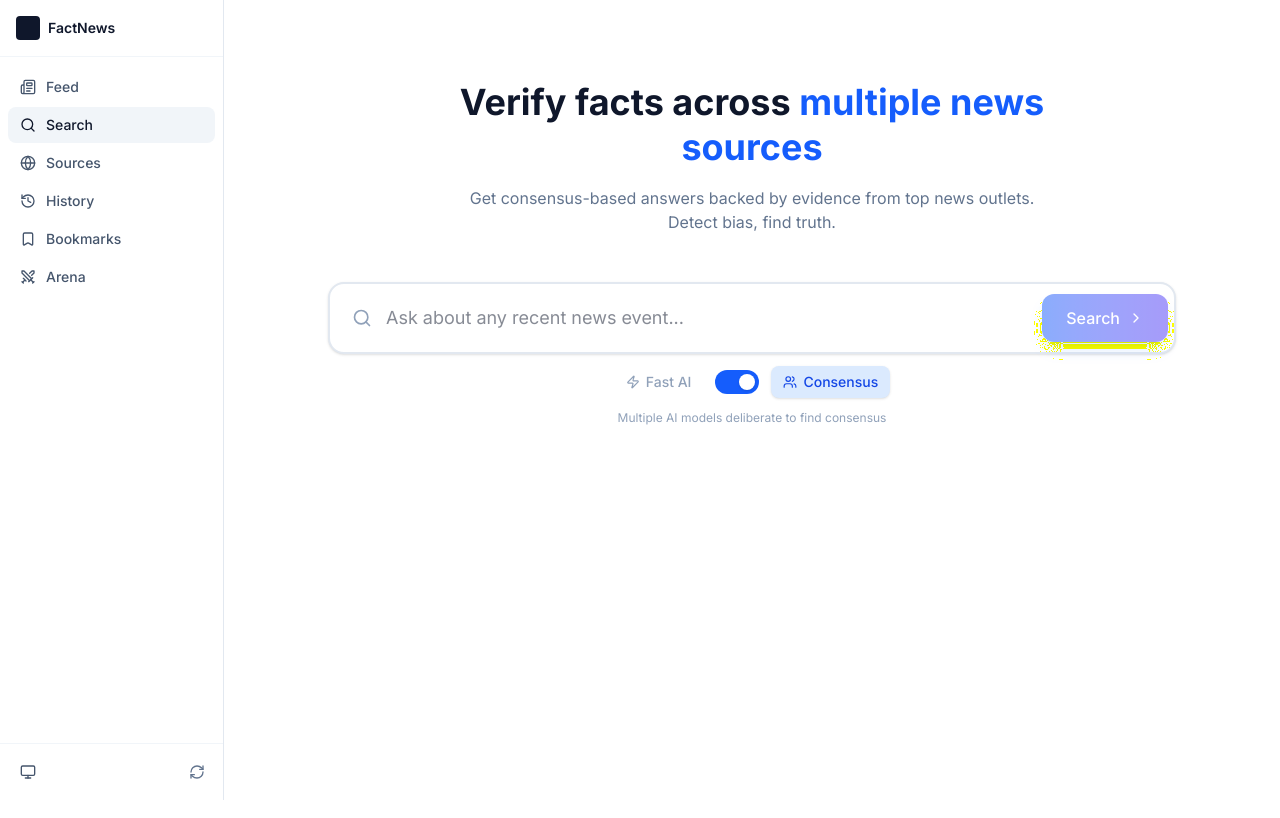
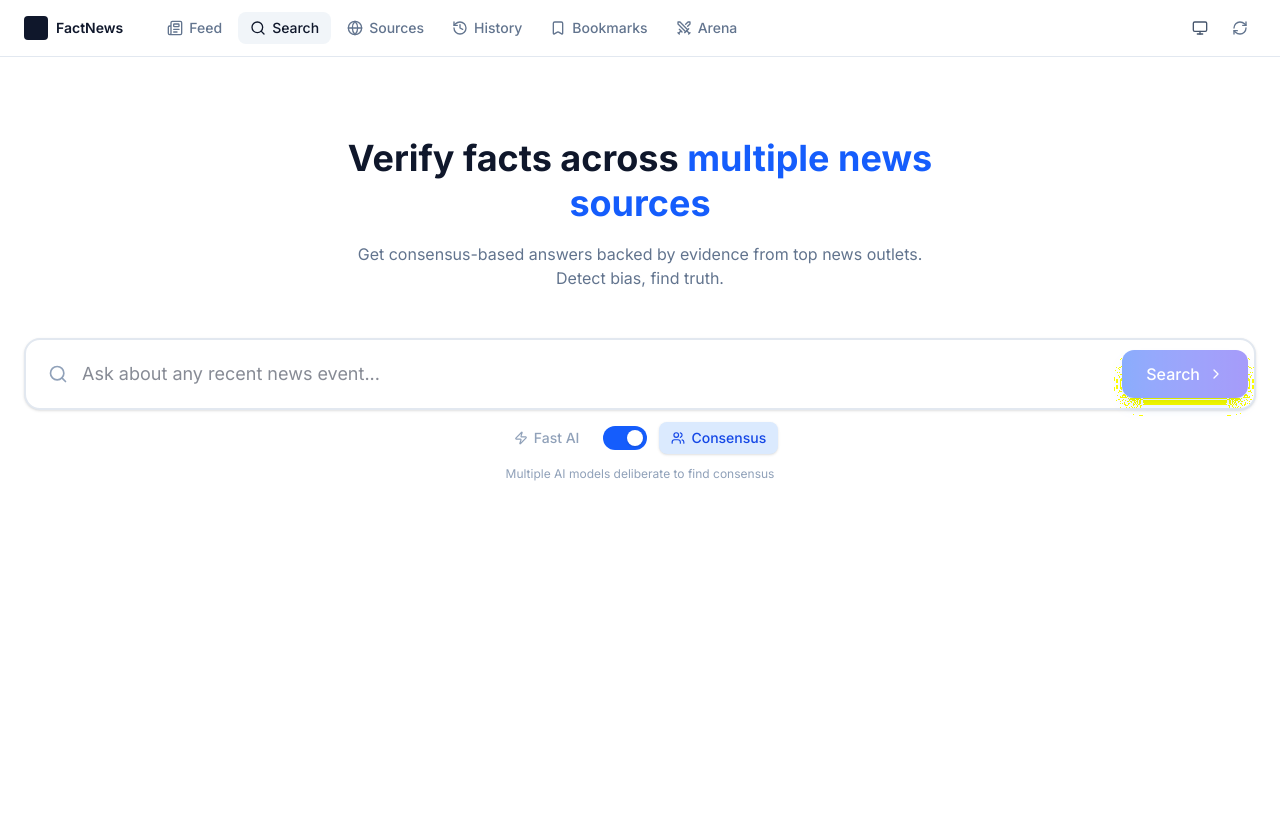
Before and after one commit to pdsdm/FactNews, a Next.js app in the folder frontend/: page /search in a window 1280 px wide. Shown: the top 818 px of the page. Built offline with nearby package versions, Linux system fonts and the light colour scheme; no server answers.

Commit message:
Header change

```diff
--- a/frontend/app/arena/page.tsx
+++ b/frontend/app/arena/page.tsx
@@ -217,7 +217,7 @@ const LOADING_MODELS = [
 
 function LoadingSkeleton() {
   return (
-    <div className="max-w-4xl mx-auto px-6 py-10">
+    <div className="max-w-7xl mx-auto px-6 py-10">
       <div className="text-center mb-8">
         <div className="inline-flex items-center gap-2 px-4 py-2 bg-slate-100 dark:bg-slate-800 rounded-full">
           <Loader2 className="w-4 h-4 animate-spin text-emerald-600" />
@@ -307,7 +307,7 @@ export default function ArenaPage() {
   return (
     <div className="min-h-screen pb-20">
       {/* ── Hero ────────────────────────────────────────────────── */}
-      <div className="max-w-3xl mx-auto px-6 pt-14 pb-10 text-center">
+      <div className="max-w-4xl mx-auto px-6 pt-14 pb-10 text-center">
         <div className="inline-flex items-center justify-center w-14 h-14 mb-5 bg-gradient-to-br from-emerald-500 to-teal-600 rounded-2xl shadow-lg shadow-emerald-500/20">
           <Swords className="w-7 h-7 text-white" />
         </div>
@@ -323,7 +323,7 @@ export default function ArenaPage() {
       </div>
 
       {/* ── Input ───────────────────────────────────────────────── */}
-      <div className="max-w-2xl mx-auto px-6 mb-8">
+      <div className="max-w-3xl mx-auto px-6 mb-8">
         <form
           onSubmit={handleAnalyze}
           className="flex items-center gap-2 bg-white border-2 border-slate-200 rounded-2xl px-4 py-2 shadow-sm transition-all focus-within:border-emerald-500 focus-within:ring-4 focus-within:ring-emerald-500/10 dark:bg-slate-900 dark:border-slate-700 dark:focus-within:border-emerald-500 dark:focus-within:ring-emerald-900/20"
@@ -363,7 +363,7 @@ export default function ArenaPage() {
 
       {/* Error */}
       {error && (
-        <div className="max-w-2xl mx-auto px-6 mb-6">
+        <div className="max-w-3xl mx-auto px-6 mb-6">
           <div className="bg-red-50 border border-red-200 text-red-700 rounded-xl p-4 flex items-center gap-3 text-sm dark:bg-red-900/20 dark:border-red-800 dark:text-red-400">
             <XCircle className="w-5 h-5 flex-shrink-0" />
             {error}
@@ -376,7 +376,7 @@ export default function ArenaPage() {
 
       {/* ── Results ─────────────────────────────────────────────── */}
       {result && (
-        <div ref={resultsRef} className="max-w-4xl mx-auto px-6 space-y-6">
+        <div ref={resultsRef} className="max-w-7xl mx-auto px-6 space-y-6">
           {/* Podium: top 3 */}
           {result.models.filter((m) => m.status === "ok").length >= 3 && (
             <div className="flex items-end justify-center gap-3 mb-2">
--- a/frontend/app/bookmarks/page.tsx
+++ b/frontend/app/bookmarks/page.tsx
@@ -10,7 +10,7 @@ export default function BookmarksPage() {
 
   return (
     <div className="min-h-screen">
-      <div className="max-w-4xl mx-auto px-6 pt-10 pb-16">
+      <div className="max-w-7xl mx-auto px-6 pt-10 pb-16">
         <div className="mb-6">
           <h1 className="text-2xl font-bold text-slate-900 dark:text-slate-100">
             Bookmarks
--- a/frontend/app/feed/page.tsx
+++ b/frontend/app/feed/page.tsx
@@ -76,7 +76,7 @@ function formatEditionTime(iso: string) {
 /* ── Loading skeleton ──────────────────────────────────────────────── */
 function EditionSkeleton() {
   return (
-    <div className="max-w-4xl mx-auto px-6 py-10 space-y-6">
+    <div className="max-w-7xl mx-auto px-6 py-10 space-y-6">
       <div className="text-center space-y-3 animate-pulse">
         <div className="h-8 bg-slate-200 dark:bg-slate-800 rounded-lg w-64 mx-auto" />
         <div className="h-4 bg-slate-100 dark:bg-slate-800 rounded w-48 mx-auto" />
@@ -90,8 +90,8 @@ function EditionSkeleton() {
         <div className="h-4 bg-slate-100 dark:bg-slate-800 rounded w-5/6" />
       </div>
       {/* Grid skeleton */}
-      <div className="grid grid-cols-1 md:grid-cols-2 gap-4">
-        {[1, 2, 3, 4].map((i) => (
+      <div className="grid grid-cols-1 md:grid-cols-2 xl:grid-cols-3 gap-4">
+        {[1, 2, 3, 4, 5, 6].map((i) => (
           <div
             key={i}
             className="animate-pulse border border-slate-200 dark:border-slate-800 rounded-xl p-5"
@@ -175,9 +175,9 @@ function ArticleCard({
       {/* Actions row */}
       <div className="flex items-center justify-between mt-4 pt-3 border-t border-slate-100 dark:border-slate-800">
         <div className="flex items-center gap-1 flex-wrap">
-          {(article.sources_referenced ?? []).slice(0, 4).map((src) => (
+          {(article.sources_referenced ?? []).slice(0, 4).map((src, i) => (
             <span
-              key={src}
+              key={`${src}-${i}`}
               className="px-1.5 py-0.5 text-[10px] font-medium rounded bg-slate-100 text-slate-500 dark:bg-slate-800 dark:text-slate-400"
             >
               {src}
@@ -257,7 +257,7 @@ export default function FeedPage() {
   /* Error */
   if (error && !edition) {
     return (
-      <div className="max-w-4xl mx-auto px-6 py-20 text-center">
+      <div className="max-w-7xl mx-auto px-6 py-20 text-center">
         <Newspaper className="w-10 h-10 text-slate-300 dark:text-slate-600 mx-auto mb-4" />
         <p className="text-sm text-slate-500 dark:text-slate-400 mb-2">
           Could not generate today&apos;s edition.
@@ -280,7 +280,7 @@ export default function FeedPage() {
   return (
     <div className="min-h-screen pb-20">
       {/* ── Masthead ──────────────────────────────────────────── */}
-      <div className="max-w-4xl mx-auto px-6 pt-10 pb-6">
+      <div className="max-w-7xl mx-auto px-6 pt-10 pb-6">
         <div className="text-center border-b-2 border-slate-900 dark:border-slate-100 pb-4 mb-1">
           <div className="flex items-center justify-center gap-2 mb-1">
             <Sparkles className="w-4 h-4 text-emerald-600" />
@@ -315,7 +315,7 @@ export default function FeedPage() {
       </div>
 
       {/* ── Content ───────────────────────────────────────────── */}
-      <div className="max-w-4xl mx-auto px-6 space-y-6">
+      <div className="max-w-7xl mx-auto px-6 space-y-6">
         {/* Hero article */}
         {hero && <ArticleCard article={hero} hero />}
 
@@ -330,9 +330,9 @@ export default function FeedPage() {
           </div>
         )}
 
-        {/* 2-col grid */}
+        {/* 3-col grid */}
         {rest.length > 0 && (
-          <div className="grid grid-cols-1 md:grid-cols-2 gap-4">
+          <div className="grid grid-cols-1 md:grid-cols-2 xl:grid-cols-3 gap-4">
             {rest.map((article, i) => (
               <ArticleCard key={i} article={article} />
             ))}
--- a/frontend/app/history/page.tsx
+++ b/frontend/app/history/page.tsx
@@ -35,7 +35,7 @@ export default function HistoryPage() {
 
   return (
     <div className="min-h-screen">
-      <div className="max-w-4xl mx-auto px-6 pt-10 pb-16">
+      <div className="max-w-7xl mx-auto px-6 pt-10 pb-16">
         {/* Header */}
         <div className="flex items-center justify-between mb-6">
           <div>
--- a/frontend/app/search/page.tsx
+++ b/frontend/app/search/page.tsx
@@ -42,7 +42,7 @@ function SearchContent() {
     <div className="min-h-screen">
       {!response && <HeroSection />}
 
-      <div className={`max-w-4xl mx-auto px-6 ${response ? "pt-8" : ""}`}>
+      <div className={`max-w-7xl mx-auto px-6 ${response ? "pt-8" : ""}`}>
         <SearchBar
           value={question}
           onChange={setQuestion}
@@ -57,7 +57,7 @@ function SearchContent() {
       <ErrorBanner message={error} />
 
       {response && (
-        <div className="max-w-5xl mx-auto px-6 py-12">
+        <div className="max-w-7xl mx-auto px-6 py-12">
           <ResultsContainer response={response} query={question} />
         </div>
       )}
--- a/frontend/app/sources/page.tsx
+++ b/frontend/app/sources/page.tsx
@@ -120,7 +120,7 @@ export default function SourcesPage() {
   };
 
   return (
-    <div className="max-w-4xl mx-auto px-4 py-8 pb-24">
+    <div className="max-w-7xl mx-auto px-4 py-8 pb-24">
       {/* Header */}
       <div className="mb-8">
         <h1 className="text-2xl font-bold text-slate-900 dark:text-slate-100 mb-1">
@@ -200,7 +200,7 @@ export default function SourcesPage() {
       {/* Sticky save bar */}
       {!loading && hasChanges && (
         <div className="fixed bottom-0 inset-x-0 z-30 border-t border-slate-200 bg-white/80 backdrop-blur-lg dark:bg-slate-900/80 dark:border-slate-700">
-          <div className="max-w-4xl mx-auto px-4 py-3 flex items-center justify-between">
+          <div className="max-w-7xl mx-auto px-4 py-3 flex items-center justify-between">
             <span className="text-sm text-amber-600 font-medium dark:text-amber-400">
               Unsaved changes
             </span>
--- a/frontend/app/topic/[id]/page.tsx
+++ b/frontend/app/topic/[id]/page.tsx
@@ -45,7 +45,7 @@ function TopicContent({ params }: TopicPageProps) {
   if (!pageData) {
     return (
       <div className="min-h-screen">
-        <div className="max-w-5xl mx-auto px-6 pt-10">
+        <div className="max-w-7xl mx-auto px-6 pt-10">
           <Link
             href="/history"
             className="inline-flex items-center gap-1.5 text-sm text-blue-600 hover:text-blue-700 mb-6 dark:text-blue-400"
@@ -70,7 +70,7 @@ function TopicContent({ params }: TopicPageProps) {
 
   return (
     <div className="min-h-screen">
-      <div className="max-w-5xl mx-auto px-6 pt-8 pb-16">
+      <div className="max-w-7xl mx-auto px-6 pt-8 pb-16">
         <div className="flex items-center justify-between mb-6">
           <Link
             href={source === "bookmarks" ? "/bookmarks" : "/history"}
--- a/frontend/components/layout/ClientLayout.tsx
+++ b/frontend/components/layout/ClientLayout.tsx
@@ -2,7 +2,7 @@
 
 import { useEffect, useState } from "react";
 import { useThemeStore } from "@/stores/themeStore";
-import { Sidebar } from "./Sidebar";
+import { Header } from "./Header";
 import { BottomNav } from "./BottomNav";
 
 export function ClientLayout({ children }: { children: React.ReactNode }) {
@@ -28,13 +28,13 @@ export function ClientLayout({ children }: { children: React.ReactNode }) {
 
   return (
     <div className="min-h-screen bg-white dark:bg-slate-950">
-      {/* Desktop sidebar */}
+      {/* Top header nav — hidden on mobile */}
       <div className="hidden md:block">
-        <Sidebar />
+        <Header />
       </div>
 
-      {/* Main content — offset by sidebar on desktop, padded bottom on mobile */}
-      <main className="md:ml-56 pb-16 md:pb-0 min-h-screen">
+      {/* Main content — offset by header on desktop, padded bottom on mobile */}
+      <main className="pt-0 md:pt-14 pb-16 md:pb-0 min-h-screen">
         {children}
       </main>
 
--- /dev/null
+++ b/frontend/components/layout/Header.tsx
@@ -0,0 +1,89 @@
+"use client";
+
+import Link from "next/link";
+import { usePathname } from "next/navigation";
+import {
+  Newspaper,
+  Search,
+  Globe,
+  History,
+  Bookmark,
+  Swords,
+  RefreshCw,
+} from "lucide-react";
+import { NAV_ITEMS } from "@/lib/constants";
+import { ThemeToggle } from "./ThemeToggle";
+import { useStats } from "@/hooks/useStats";
+import { useRefresh } from "@/hooks/useRefresh";
+
+const iconMap = {
+  Newspaper,
+  Search,
+  Globe,
+  History,
+  Bookmark,
+  Swords,
+} as const;
+
+export function Header() {
+  const pathname = usePathname();
+  const { stats, refresh: refreshStats } = useStats();
+  const { refreshing, refresh: refreshNews } = useRefresh(refreshStats);
+
+  return (
+    <header className="fixed top-0 left-0 right-0 z-40 border-b border-slate-200 bg-white/80 backdrop-blur-md dark:border-slate-800 dark:bg-slate-950/80">
+      <div className="max-w-[1400px] mx-auto px-6 flex items-center h-14 gap-8">
+        {/* Logo */}
+        <Link href="/feed" className="flex items-center gap-2 shrink-0">
+          <div className="w-6 h-6 bg-slate-900 rounded dark:bg-white" />
+          <span className="text-sm font-semibold text-slate-900 dark:text-slate-100">
+            FactNews
+          </span>
+        </Link>
+
+        {/* Nav links */}
+        <nav className="flex items-center gap-1">
+          {NAV_ITEMS.map((item) => {
+            const Icon = iconMap[item.icon as keyof typeof iconMap];
+            const isActive = pathname.startsWith(item.href);
+
+            return (
+              <Link
+                key={item.href}
+                href={item.href}
+                className={`flex items-center gap-1.5 px-3 py-1.5 rounded-lg text-sm font-medium transition-colors ${
+                  isActive
+                    ? "bg-slate-100 text-slate-900 dark:bg-slate-800 dark:text-slate-100"
+                    : "text-slate-500 hover:text-slate-900 hover:bg-slate-50 dark:text-slate-400 dark:hover:text-slate-200 dark:hover:bg-slate-800/50"
+                }`}
+              >
+                <Icon className="w-4 h-4" />
+                <span className="hidden lg:inline">{item.label}</span>
+              </Link>
+            );
+          })}
+        </nav>
+
+        {/* Right side — stats, theme, refresh */}
+        <div className="ml-auto flex items-center gap-2">
+          {stats && (
+            <span className="text-xs text-slate-400 dark:text-slate-500 hidden sm:inline">
+              {stats.articles_indexed} articles &middot; {stats.sources} sources
+            </span>
+          )}
+          <ThemeToggle />
+          <button
+            onClick={refreshNews}
+            disabled={refreshing}
+            title="Refresh news"
+            className="p-2 rounded-lg text-slate-500 hover:text-slate-700 hover:bg-slate-100 transition-colors disabled:opacity-50 dark:text-slate-400 dark:hover:text-slate-200 dark:hover:bg-slate-700"
+          >
+            <RefreshCw
+              className={`w-4 h-4 ${refreshing ? "animate-spin" : ""}`}
+            />
+          </button>
+        </div>
+      </div>
+    </header>
+  );
+}
```
